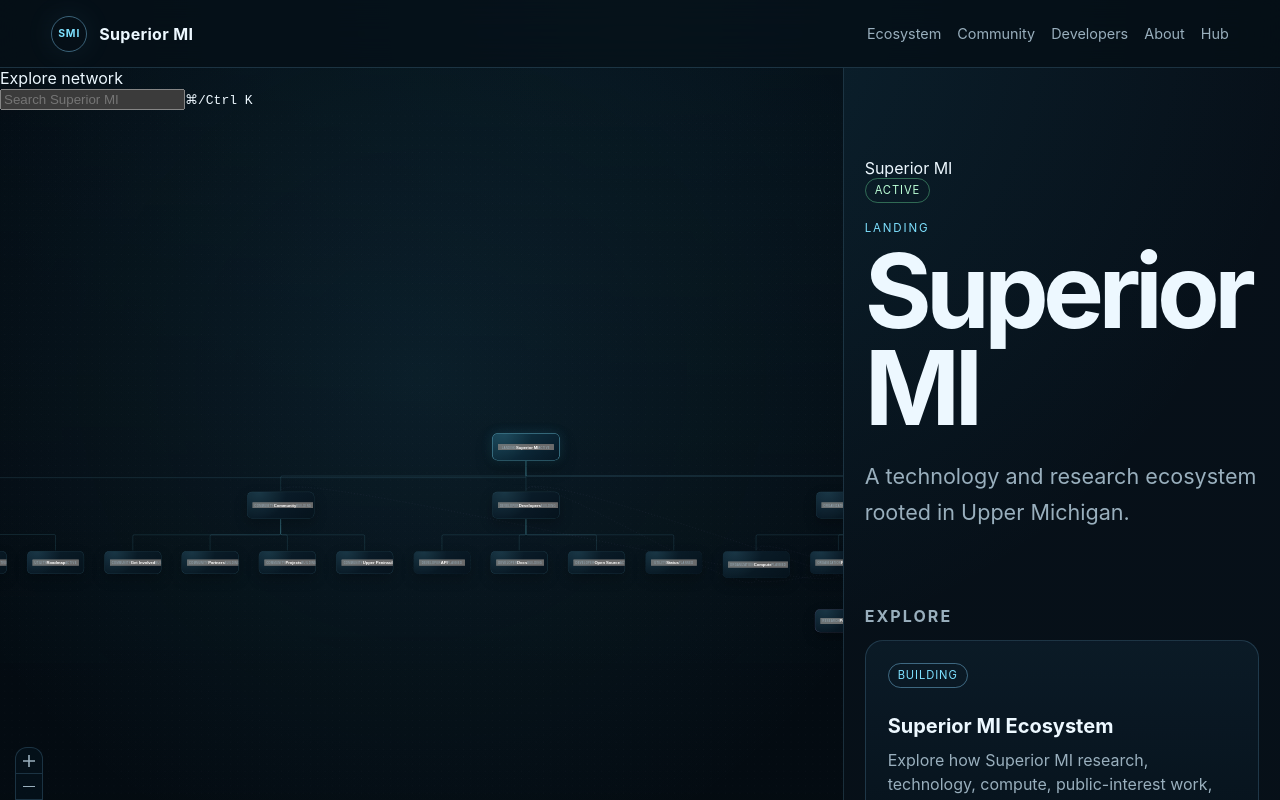
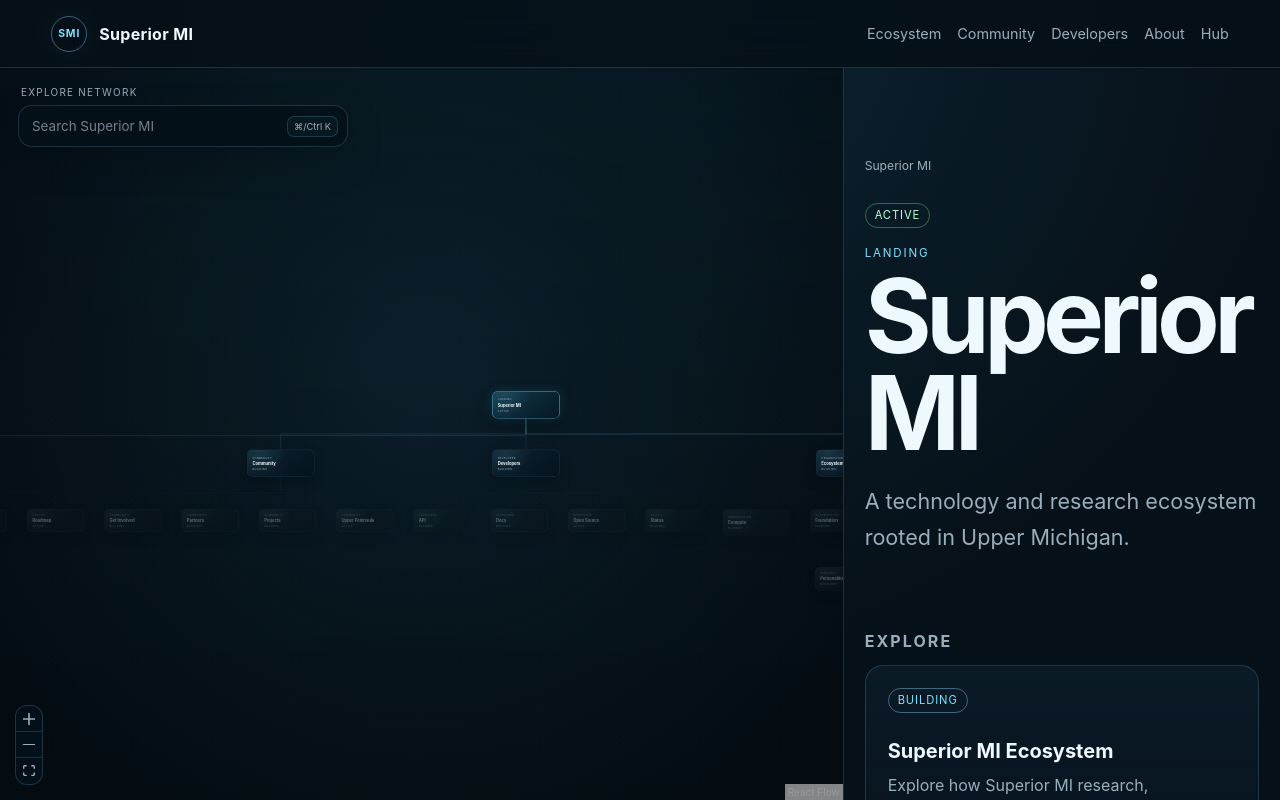
Before and after one commit to Superior-MI-Labs/Superior-MI-Web, a Next.js app: page / in a window 1280 px wide. Shown: the top 800 px of the page. Built offline with nearby package versions, Linux system fonts and the light colour scheme.

Commit message:
wave4: style route focus search and breadcrumbs

```diff
--- a/src/app/globals.css
+++ b/src/app/globals.css
@@ -434,3 +434,216 @@ h1 {
     font-size: 0.54rem;
   }
 }
+
+
+/* Route-driven network focus and search */
+
+.breadcrumbs {
+  display: flex;
+  flex-wrap: wrap;
+  gap: 7px;
+  margin-bottom: 30px;
+  color: var(--muted);
+  font-size: 0.76rem;
+}
+
+.breadcrumbs__item {
+  display: inline-flex;
+  align-items: center;
+  gap: 7px;
+}
+
+.breadcrumbs a {
+  color: var(--muted);
+  text-decoration: none;
+}
+
+.breadcrumbs a:hover,
+.breadcrumbs a:focus-visible {
+  color: var(--text);
+}
+
+.breadcrumbs__separator {
+  color: rgba(153, 175, 189, 0.44);
+}
+
+.network-node {
+  padding: 0;
+}
+
+.network-node__button {
+  position: relative;
+  z-index: 1;
+  width: 100%;
+  height: 100%;
+  display: grid;
+  align-content: center;
+  gap: 5px;
+  padding: 14px 18px;
+  border: 0;
+  border-radius: inherit;
+  background: transparent;
+  color: inherit;
+  text-align: left;
+  font: inherit;
+  cursor: pointer;
+}
+
+.network-node__button:focus-visible {
+  outline: 2px solid var(--accent);
+  outline-offset: -4px;
+}
+
+.network-node--distant {
+  opacity: 0.34;
+  filter: saturate(0.62);
+}
+
+.network-node--context {
+  opacity: 1;
+}
+
+.network-edge--distant .react-flow__edge-path {
+  opacity: 0.16;
+}
+
+.network-edge--context .react-flow__edge-path {
+  opacity: 1;
+}
+
+.network-search {
+  position: absolute;
+  z-index: 8;
+  top: 18px;
+  left: 18px;
+  width: min(330px, calc(100% - 36px));
+}
+
+.network-search__label {
+  display: block;
+  margin: 0 0 7px 3px;
+  color: var(--muted);
+  font-size: 0.62rem;
+  text-transform: uppercase;
+  letter-spacing: 0.13em;
+}
+
+.network-search__input-row {
+  display: flex;
+  align-items: center;
+  gap: 9px;
+  padding: 7px 9px 7px 13px;
+  border: 1px solid var(--line);
+  border-radius: 14px;
+  background: rgba(5, 16, 24, 0.88);
+  backdrop-filter: blur(14px);
+  box-shadow: 0 14px 38px rgba(0, 0, 0, 0.2);
+}
+
+.network-search__input-row:focus-within {
+  border-color: var(--line-strong);
+}
+
+.network-search input {
+  min-width: 0;
+  flex: 1;
+  padding: 5px 0;
+  border: 0;
+  outline: 0;
+  background: transparent;
+  color: var(--text);
+  font: inherit;
+  font-size: 0.84rem;
+}
+
+.network-search input::placeholder {
+  color: rgba(153, 175, 189, 0.72);
+}
+
+.network-search kbd {
+  flex: 0 0 auto;
+  padding: 4px 6px;
+  border: 1px solid var(--line);
+  border-radius: 7px;
+  color: var(--muted);
+  background: rgba(126, 225, 255, 0.04);
+  font: inherit;
+  font-size: 0.58rem;
+}
+
+.network-search__results {
+  margin-top: 7px;
+  overflow: hidden;
+  border: 1px solid var(--line);
+  border-radius: 14px;
+  background: rgba(5, 16, 24, 0.96);
+  backdrop-filter: blur(18px);
+  box-shadow: 0 22px 54px rgba(0, 0, 0, 0.34);
+}
+
+.network-search__results button {
+  width: 100%;
+  display: grid;
+  grid-template-columns: 80px minmax(0, 1fr) auto;
+  align-items: center;
+  gap: 10px;
+  padding: 11px 13px;
+  border: 0;
+  border-bottom: 1px solid var(--line);
+  background: transparent;
+  color: var(--text);
+  text-align: left;
+  cursor: pointer;
+}
+
+.network-search__results button:last-child {
+  border-bottom: 0;
+}
+
+.network-search__results button:hover,
+.network-search__results button:focus-visible,
+.network-search__results button[aria-selected="true"] {
+  background: var(--accent-soft);
+  outline: 0;
+}
+
+.network-search__results span,
+.network-search__results small {
+  overflow: hidden;
+  color: var(--muted);
+  text-overflow: ellipsis;
+  white-space: nowrap;
+  font-size: 0.62rem;
+  text-transform: uppercase;
+  letter-spacing: 0.08em;
+}
+
+.network-search__results strong {
+  overflow: hidden;
+  text-overflow: ellipsis;
+  white-space: nowrap;
+  font-size: 0.8rem;
+}
+
+.network-search__results p {
+  margin: 0;
+  padding: 13px;
+  color: var(--muted);
+  font-size: 0.78rem;
+}
+
+@media (max-width: 620px) {
+  .network-search {
+    top: 12px;
+    left: 12px;
+    width: calc(100% - 24px);
+  }
+
+  .network-search kbd {
+    display: none;
+  }
+
+  .network-search__results button {
+    grid-template-columns: 70px minmax(0, 1fr) auto;
+  }
+}
```
